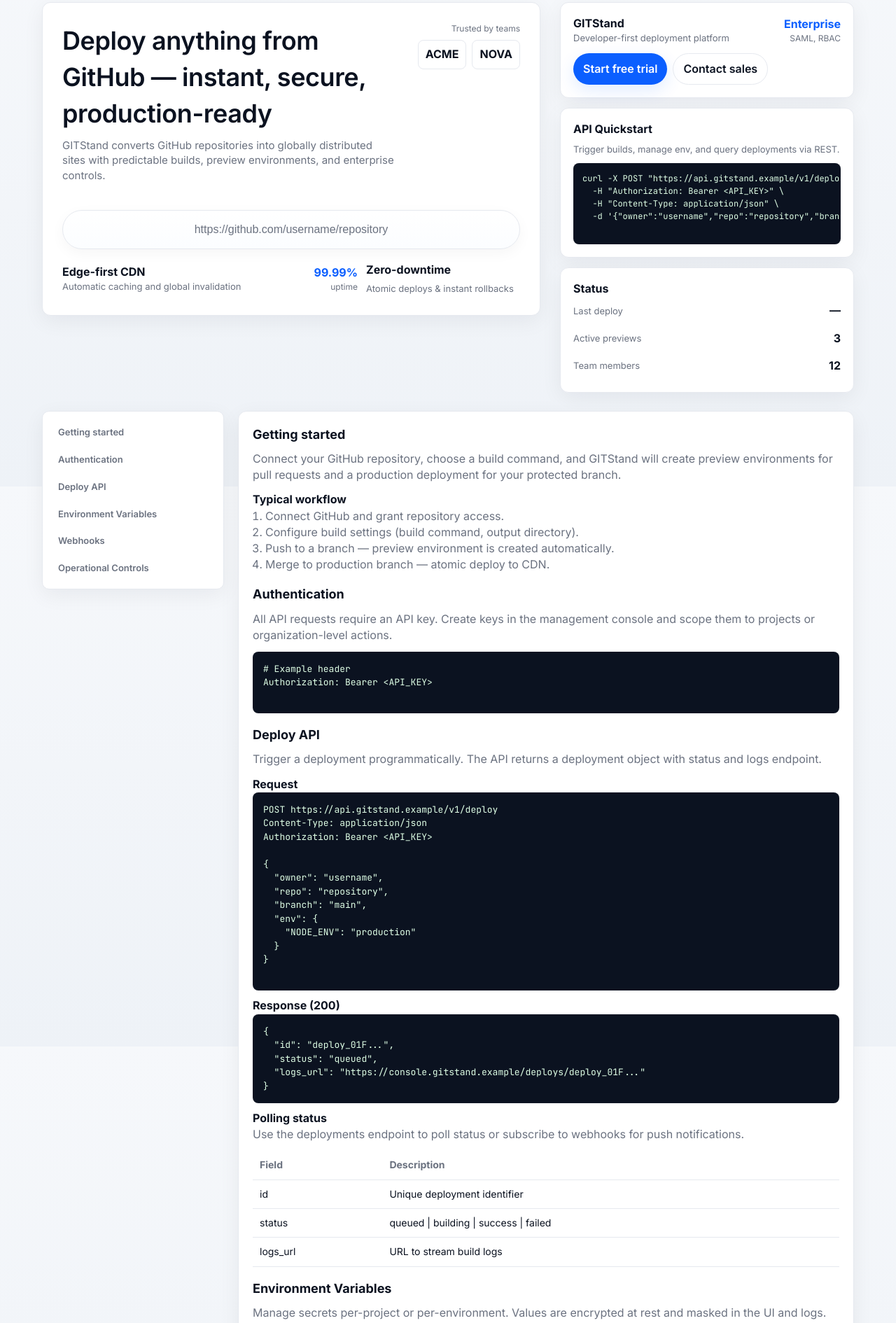
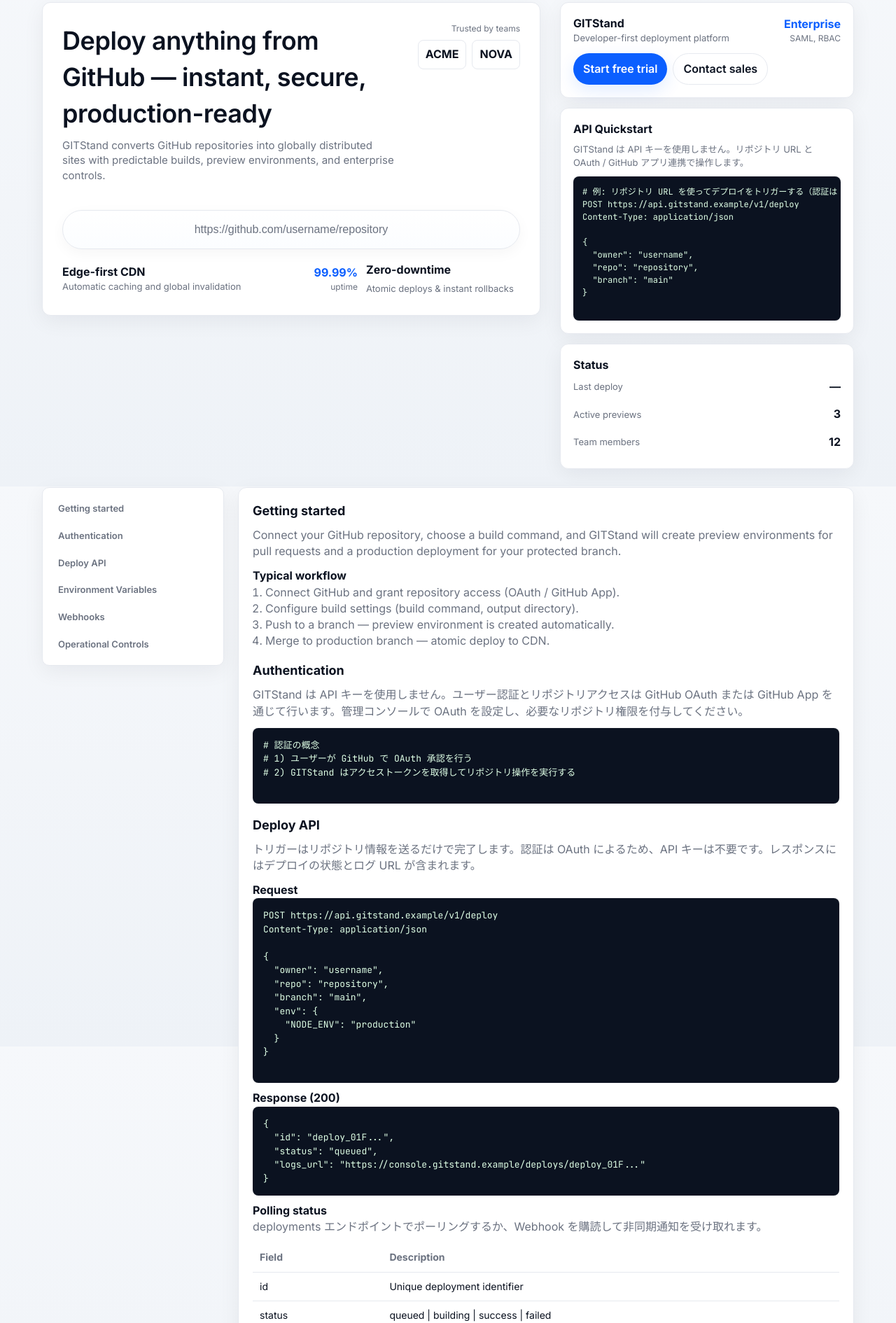
Before and after one commit to mino-hobby-pro/git-stand, a website: page public/index.html in a window 1280 px wide. Shown: the part 105-1995 px from the top of the page at 70% size. Drawn offline with Linux system fonts and the light colour scheme.

Commit message:
Update index.html

```diff
--- a/public/index.html
+++ b/public/index.html
@@ -132,11 +132,11 @@
             font-size:15px;
         }
 
-        /* ---------- Input group (centered) ---------- */
+        /* ---------- Input group (centered, widened) ---------- */
         .input-group { margin:18px 0 8px; display:flex; justify-content:center; }
         #repoInput {
             width:100%;
-            max-width:820px;
+            max-width:1100px; /* widened as requested */
             padding:18px 26px;
             border-radius:999px;
             border:1px solid var(--border);
@@ -490,11 +490,17 @@
 
                 <div class="card">
                     <div style="font-weight:700;margin-bottom:8px">API Quickstart</div>
-                    <div style="color:var(--muted);font-size:13px;margin-bottom:10px">Trigger builds, manage env, and query deployments via REST.</div>
-                    <pre class="code" style="font-size:12px;padding:12px;border-radius:8px">curl -X POST "https://api.gitstand.example/v1/deploy" \
-  -H "Authorization: Bearer &lt;API_KEY&gt;" \
-  -H "Content-Type: application/json" \
-  -d '{"owner":"username","repo":"repository","branch":"main"}'
+                    <div style="color:var(--muted);font-size:13px;margin-bottom:10px">GITStand は API キーを使用しません。リポジトリ URL と OAuth / GitHub アプリ連携で操作します。</div>
+                    <pre class="code" style="font-size:12px;padding:12px;border-radius:8px">
+# 例: リポジトリ URL を使ってデプロイをトリガーする（認証は OAuth で行われます）
+POST https://api.gitstand.example/v1/deploy
+Content-Type: application/json
+
+{
+  "owner": "username",
+  "repo": "repository",
+  "branch": "main"
+}
                     </pre>
                 </div>
 
@@ -526,7 +532,7 @@
                     <p>Connect your GitHub repository, choose a build command, and GITStand will create preview environments for pull requests and a production deployment for your protected branch.</p>
                     <h4 style="margin-top:12px">Typical workflow</h4>
                     <ol style="margin-left:18px;color:var(--muted);margin-bottom:12px">
-                        <li>Connect GitHub and grant repository access.</li>
+                        <li>Connect GitHub and grant repository access (OAuth / GitHub App).</li>
                         <li>Configure build settings (build command, output directory).</li>
                         <li>Push to a branch — preview environment is created automatically.</li>
                         <li>Merge to production branch — atomic deploy to CDN.</li>
@@ -535,20 +541,20 @@
 
                 <section id="doc-auth" style="margin-top:18px">
                     <h3>Authentication</h3>
-                    <p>All API requests require an API key. Create keys in the management console and scope them to projects or organization-level actions.</p>
-                    <pre class="code"># Example header
-Authorization: Bearer &lt;API_KEY&gt;
+                    <p>GITStand は API キーを使用しません。ユーザー認証とリポジトリアクセスは GitHub OAuth または GitHub App を通じて行います。管理コンソールで OAuth を設定し、必要なリポジトリ権限を付与してください。</p>
+                    <pre class="code"># 認証の概念
+# 1) ユーザーが GitHub で OAuth 承認を行う
+# 2) GITStand はアクセストークンを取得してリポジトリ操作を実行する
                     </pre>
                 </section>
 
                 <section id="doc-deploy" style="margin-top:18px">
                     <h3>Deploy API</h3>
-                    <p>Trigger a deployment programmatically. The API returns a deployment object with status and logs endpoint.</p>
+                    <p>トリガーはリポジトリ情報を送るだけで完了します。認証は OAuth によるため、API キーは不要です。レスポンスにはデプロイの状態とログ URL が含まれます。</p>
 
                     <h4 style="margin-top:10px">Request</h4>
                     <pre class="code">POST https://api.gitstand.example/v1/deploy
 Content-Type: application/json
-Authorization: Bearer &lt;API_KEY&gt;
 
 {
   "owner": "username",
@@ -568,7 +574,7 @@ Authorization: Bearer &lt;API_KEY&gt;
 }</pre>
 
                     <h4 style="margin-top:10px">Polling status</h4>
-                    <p style="color:var(--muted)">Use the deployments endpoint to poll status or subscribe to webhooks for push notifications.</p>
+                    <p style="color:var(--muted)">deployments エンドポイントでポーリングするか、Webhook を購読して非同期通知を受け取れます。</p>
                     <table class="api-table">
                         <thead><tr><th>Field</th><th>Description</th></tr></thead>
                         <tbody>
@@ -581,8 +587,8 @@ Authorization: Bearer &lt;API_KEY&gt;
 
                 <section id="doc-env" style="margin-top:18px">
                     <h3>Environment Variables</h3>
-                    <p>Manage secrets per-project or per-environment. Values are encrypted at rest and masked in the UI and logs.</p>
-                    <pre class="code"># Set via API
+                    <p>プロジェクト単位・環境単位でシークレットを管理します。値は保存時に暗号化され、UI とログではマスクされます。</p>
+                    <pre class="code"># Set via API (認証は OAuth)
 POST /v1/projects/:projectId/env
 {
   "key":"API_TOKEN",
@@ -594,7 +600,7 @@ POST /v1/projects/:projectId/env
 
                 <section id="doc-webhooks" style="margin-top:18px">
                     <h3>Webhooks</h3>
-                    <p>Subscribe to deployment lifecycle events to integrate with CI, Slack, or monitoring systems.</p>
+                    <p>デプロイ完了や失敗などのイベントを受け取るために Webhook を設定できます。署名シークレットを設定してペイロードの検証を行ってください。</p>
                     <pre class="code"># Example payload
 {
   "event":"deployment.finished",
@@ -607,7 +613,7 @@ POST /v1/projects/:projectId/env
 
                 <section id="doc-ops" style="margin-top:18px">
                     <h3>Operational Controls</h3>
-                    <p>Audit logs, role-based access control, and rate limits are available for enterprise plans. Use the management console to configure SSO and team permissions.</p>
+                    <p>監査ログ、ロールベースのアクセス制御、レート制限などの運用機能を提供します。管理コンソールから SSO やチーム権限を設定してください。</p>
                 </section>
             </div>
         </section>
```
